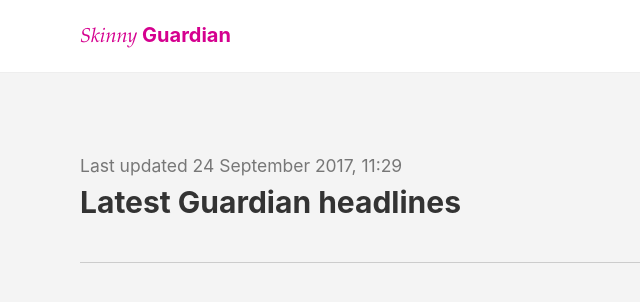
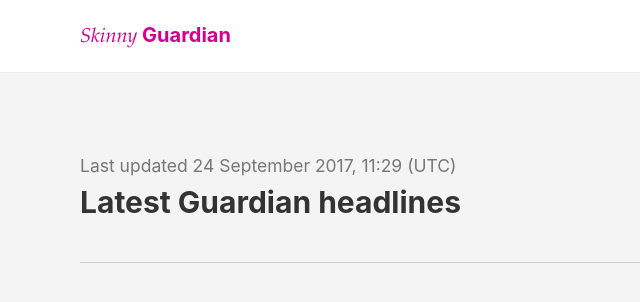
Before and after one commit to suffolklibraries/skinny-guardian, a Jekyll site: the page built from index.md, in a window 1280 px wide. Shown: the top 302 px of the page, without its empty margins (0-640 px from the left). Built offline with Jekyll 4.4.1, drawn with Linux system fonts in a browser that asks for light colours.

Commit message:
Added timezone to all output times

```diff
--- a/_layouts/article.html
+++ b/_layouts/article.html
@@ -8,7 +8,7 @@
 
                 <h1 class="ma0 f3 lh-title">{{ page.webTitle }}</h1>
 
-                <p class="gray">{{ page.webPublicationDate  | date: "%-d %B %Y, %R" }}</p>
+                <p class="gray">{{ page.webPublicationDate  | date: "%-d %B %Y, %R (%Z)" }}</p>
 
             </header>
 
--- a/_layouts/home.html
+++ b/_layouts/home.html
@@ -4,7 +4,7 @@
 
         <header>
 
-            <p class="ma0 mb1 f6 gray">Last updated {{ "now" | date: "%-d %B %Y, %H:%M" }}</p>
+            <p class="ma0 mb1 f6 gray">Last updated {{ "now" | date: "%-d %B %Y, %H:%M (%Z)" }}</p>
 
             <h1 class="ma0 f3 mb4 lh-title">Latest Guardian headlines</h1>
 
```
